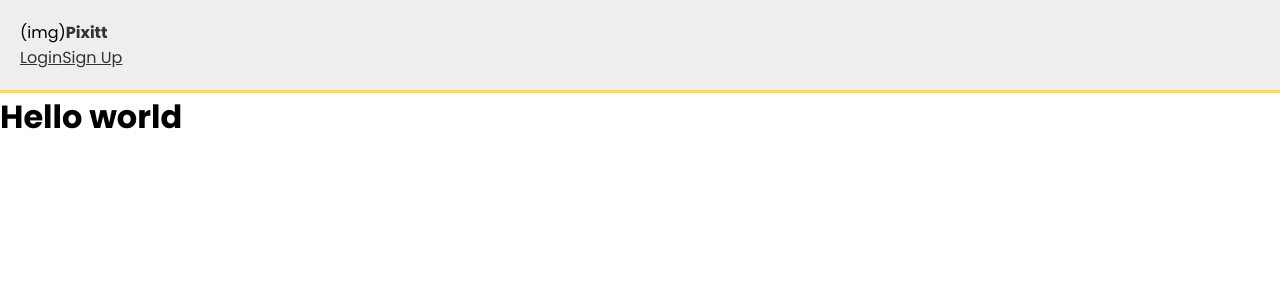
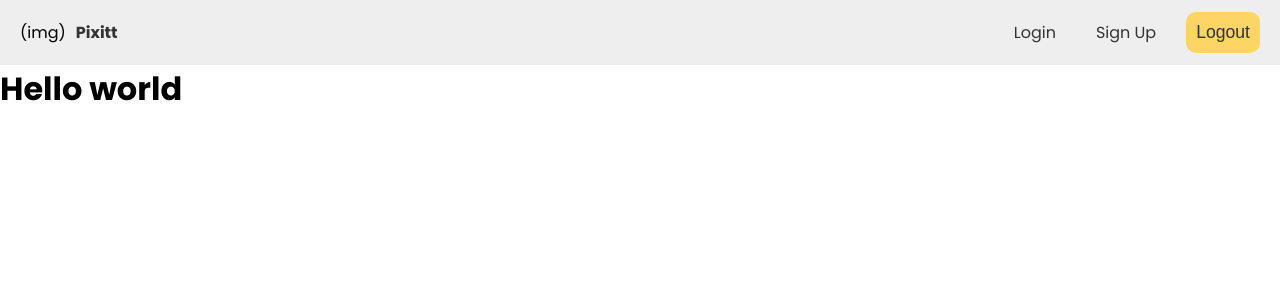
Before and after one commit to dimx88/project-pixitt, a React (Create React App) app: page / in a window 1280 px wide. Shown: the top 300 px of the page. Built offline with nearby package versions, Linux system fonts and the light colour scheme.

Commit message:
styled the navbar

```diff
--- a/src/components/Navbar.css
+++ b/src/components/Navbar.css
@@ -1,17 +1,31 @@
 .navbar {
     background: var(--bg-color);
-    padding: 20px 20px;
-    border-bottom: 3px solid var(--primary-color);
+    padding: 0 20px;
+    /* border-bottom: 3px solid var(--primary-color); */
+}
+
+.navbar .container {
+    display: flex;
+    /* justify-content: space-between; */
+    align-items: center;
+    gap: 20px;
+}
+
+ .navbar .logo {
+    margin-right: auto;
 }
 
 .navbar .logo .logo-text {
+    margin-left: 10px;
     color: var(--text-color);
     font-weight: bold;
 }
 
 .navbar a {
+    padding: 20px 10px;
     color: var(--text-color);
     background: var(--bg-color);
+    text-decoration: none;
 }
 
 .navbar a:hover {
--- a/src/components/Navbar.js
+++ b/src/components/Navbar.js
@@ -6,12 +6,15 @@ import './Navbar.css';
 export default function Navbar() {
     return (
         <div className="navbar">
-            <div className="logo">
-                <span>(img)</span>
-                <span className="logo-text">Pixitt</span>
+            <div className="container">
+                <div className="logo">
+                    <span>(img)</span>
+                    <span className="logo-text">Pixitt</span>
+                </div>
+                <Link to='/login'>Login</Link>
+                <Link to='/signup'>Sign Up</Link>
+                <button className="btn">Logout</button>
             </div>
-            <Link to='/login'>Login</Link>
-            <Link to='/signup'>Sign Up</Link>
         </div>
     );
 }
--- a/src/index.css
+++ b/src/index.css
@@ -17,10 +17,17 @@ body {
   --text-color: #333;
   --primary-color: #fdd565;
   --bg-color: #eee;
-  --max-width: 1100px;
+  --max-width: 1400px;
 }
 
 /* Global styles */
+
+.container {
+  /* max-width: var(--max-width); */
+  margin: auto;
+  overflow: hidden;
+}
+
 .error {
   color: red;
   background: pink;
@@ -29,3 +36,18 @@ body {
   padding: 8px;
   margin: 10px 0;
 }
+
+.btn {
+  color: var(--text-color);
+  background-color: #fdd565;
+  font-size: 1.1rem;
+  font-weight: 100;
+  padding: 10px;
+  border-radius: 10px;
+  border: 1px soid var(--bg-color);
+}
+.btn:hover {
+  background-color: var(--text-color);
+  color: var(--bg-color);
+  cursor: pointer;
+}
```
